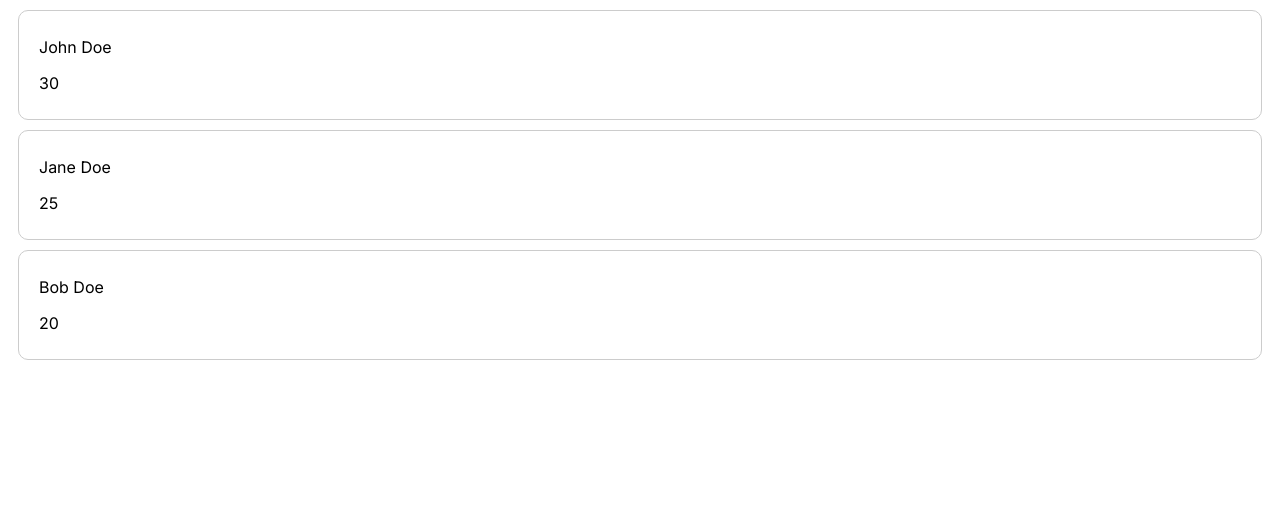
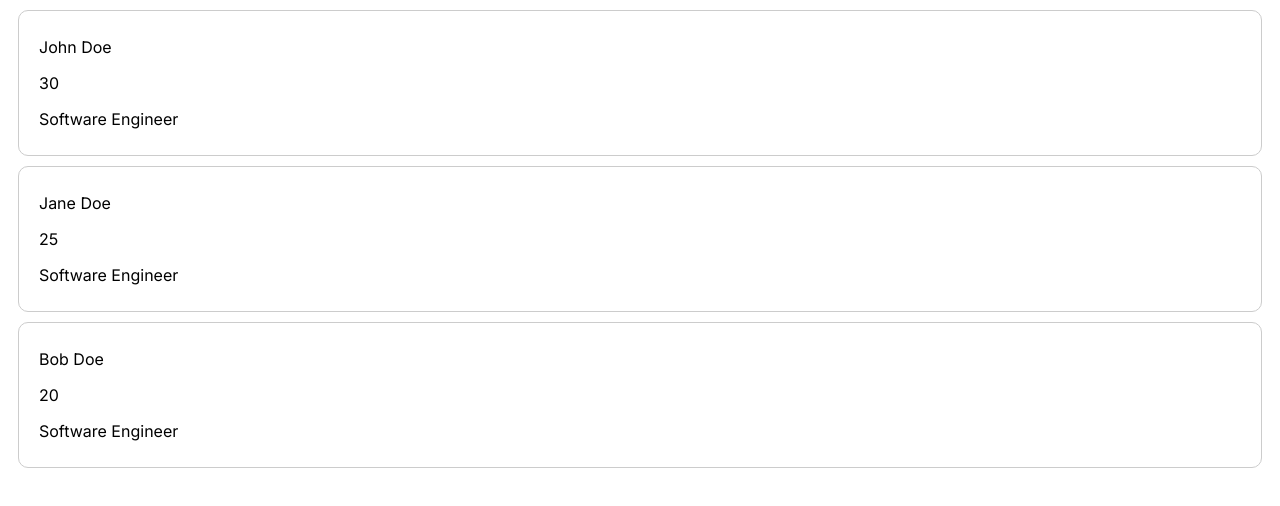
Before and after one commit to danwill89/test-gen-ai, a Next.js app: page / in a window 1280 px wide. Shown: the top 506 px of the page. Built offline with nearby package versions, Linux system fonts and the light colour scheme.

Commit message:
feat: Job Added

```diff
--- a/app/components/card.tsx
+++ b/app/components/card.tsx
@@ -1,9 +1,10 @@
 import styles from '../styles/card.module.scss';
-const Card = ({ name, age }: { name: string, age: number }) => {
+const Card = ({ name, age, job }: { name: string, age: number, job: string }) => {
     return (
         <section className={styles.card}>
             <p>{name}</p>
             <p>{age}</p>
+            <p>{job}</p>
         </section>
     )
 }
--- a/app/page.tsx
+++ b/app/page.tsx
@@ -3,9 +3,9 @@ import Card from './components/card'
 export default function Home() {
   return (
     <>
-      <Card name="John Doe" age={30} />
-      <Card name="Jane Doe" age={25} />
-      <Card name="Bob Doe" age={20} />
+      <Card name="John Doe" age={30} job='Software Engineer'/>
+      <Card name="Jane Doe" age={25} job='Software Engineer'/>
+      <Card name="Bob Doe" age={20} job='Software Engineer'/>
     </>
   )
 }
```
